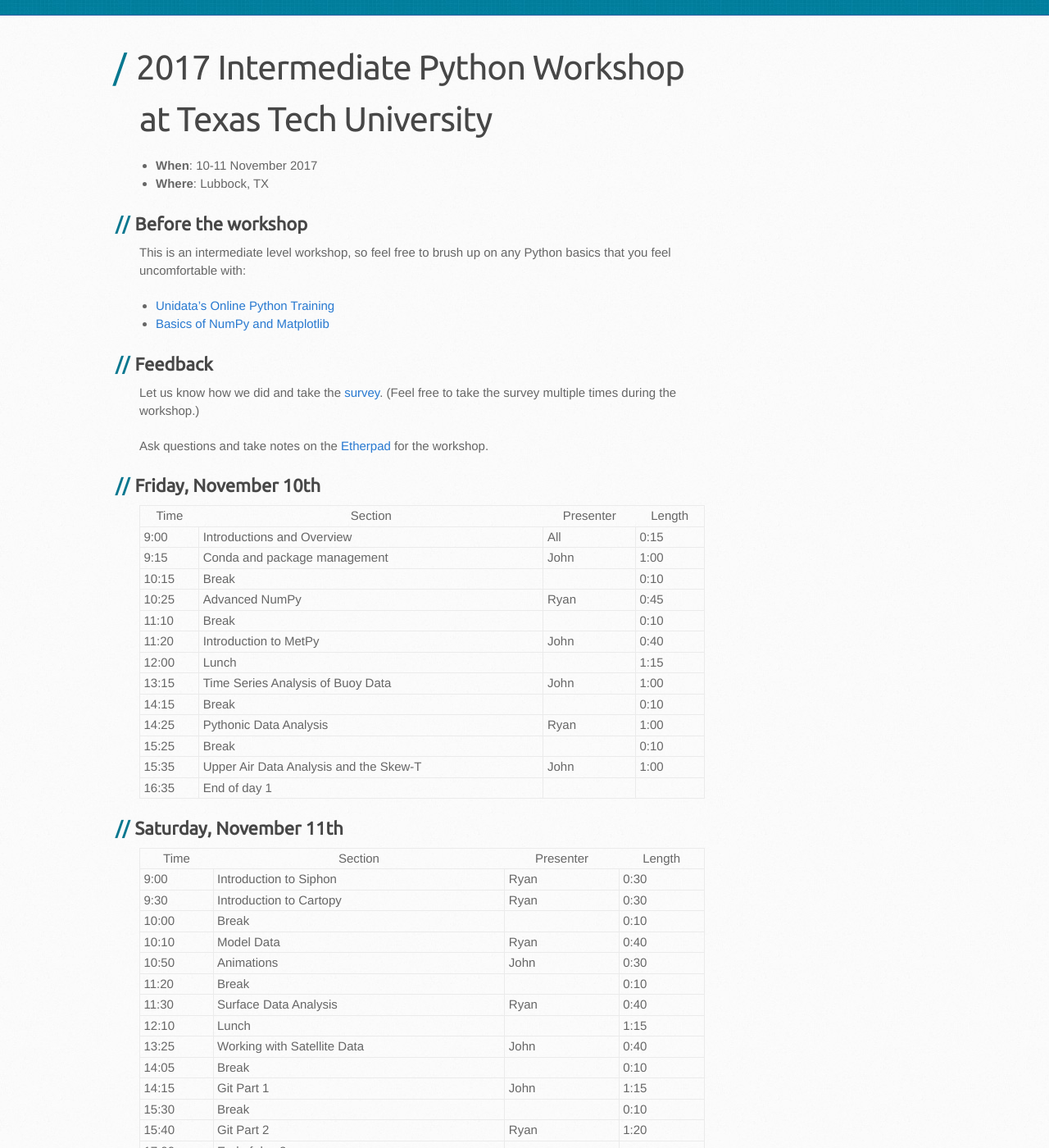
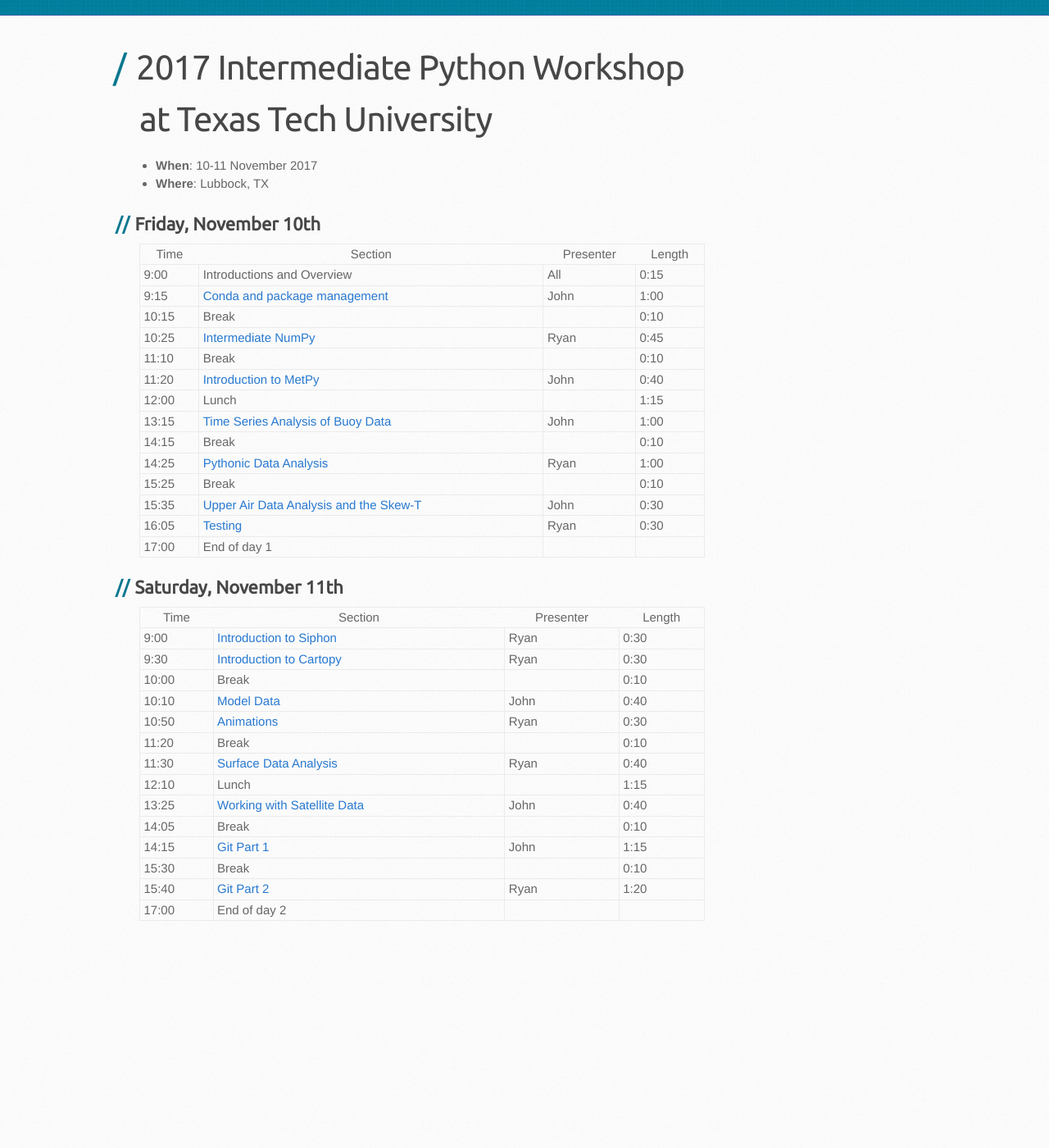
Before and after one commit to Unidata/python-workshop, a Jekyll site: the page built from events/ttu2017.md, in a window 1280 px wide and 1400 px high, scrolled down 360 px. Shown: the whole window at 82% size. Built offline with Jekyll 4.4.1, drawn with Linux system fonts in a browser that asks for light colours; some web fonts are replaced; our own code applies the rules of GitHub Pages for plain Markdown files; after the commit the page ends 1506 px from its top, so only the background shows below that.

Commit message:
Add links to tagged TTU 2017 content.

```diff
--- a/events/ttu2017.md
+++ b/events/ttu2017.md
@@ -6,50 +6,40 @@
 - **When**: 10-11 November 2017
 - **Where**: Lubbock, TX
 
-## Before the workshop
-This is an intermediate level workshop, so feel free to brush up on any Python
-basics that you feel uncomfortable with:
-- [Unidata's Online Python Training](https://unidata.github.io/online-python-training)
-- [Basics of NumPy and Matplotlib](http://nbviewer.jupyter.org/github/Unidata/unidata-python-workshop/blob/madison2017/notebooks/Primer/Numpy and Matplotlib Basics.ipynb)
-
-## Feedback
-Let us know how we did and take the [survey](https://www.surveymonkey.com/r/RLPCPJ9). (Feel free to take the survey multiple times during the workshop.)
-
-Ask questions and take notes on the [Etherpad](https://beta.etherpad.org/p/unidata_ttu) for the workshop.
-
 ## Friday, November 10th
 
 |  Time | Section                                      | Presenter   | Length |
 |-------|----------------------------------------------|-------------|--------|
 |  9:00 | Introductions and Overview                   | All         |  0:15  |
-|  9:15 | Conda and package management                 | John        |  1:00  |
+|  9:15 | [Conda and package management](https://github.com/Unidata/unidata-python-workshop/blob/ttu2017/presentations/conda.md)                 | John        |  1:00  |
 | 10:15 | Break                                        |             |  0:10  |
-| 10:25 | Advanced NumPy                               | Ryan        |  0:45  |
+| 10:25 | [Intermediate NumPy](https://github.com/Unidata/unidata-python-workshop/blob/ttu2017/notebooks/NumPy/Intermediate%20NumPy.ipynb)                               | Ryan        |  0:45  |
 | 11:10 | Break                                        |             |  0:10  |
-| 11:20 | Introduction to MetPy                        | John        |  0:40  |
+| 11:20 | [Introduction to MetPy](https://github.com/Unidata/unidata-python-workshop/blob/ttu2017/notebooks/Metpy_Introduction/Introduction%20to%20MetPy.ipynb)                        | John        |  0:40  |
 | 12:00 | Lunch                                        |             |  1:15  |
-| 13:15 | Time Series Analysis of Buoy Data            | John        |  1:00  |
+| 13:15 | [Time Series Analysis of Buoy Data](https://github.com/Unidata/unidata-python-workshop/blob/ttu2017/notebooks/Time_Series/Basic%20Time%20Series%20Plotting.ipynb)            | John        |  1:00  |
 | 14:15 | Break                                        |             |  0:10  |
-| 14:25 | Pythonic Data Analysis                       | Ryan        |  1:00  |
+| 14:25 | [Pythonic Data Analysis](https://github.com/Unidata/unidata-python-workshop/tree/ttu2017/notebooks/Pythonic_Data_Analysis)                       | Ryan        |  1:00  |
 | 15:25 | Break                                        |             |  0:10  |
-| 15:35 | Upper Air Data Analysis and the Skew-T       | John        |  1:00  |
-| 16:35 | End of day 1                                 |             |        |
+| 15:35 | [Upper Air Data Analysis and the Skew-T](https://github.com/Unidata/unidata-python-workshop/blob/ttu2017/notebooks/Skew_T/Upper%20Air%20and%20the%20Skew-T%20Log-P.ipynb)       | John        |  0:30  |
+| 16:05 | [Testing](https://github.com/Unidata/unidata-python-workshop/tree/ttu2017/presentations/Testing)                                  | Ryan | 0:30 |
+| 17:00 | End of day 1                                 |             |        |
 
 ## Saturday, November 11th
 
 |  Time | Section                                      | Presenter   | Length |
 |-------|----------------------------------------------|-------------|--------|
-|  9:00 | Introduction to Siphon                       | Ryan        |  0:30  |
-|  9:30 | Introduction to Cartopy                      | Ryan        |  0:30  |
+|  9:00 | [Introduction to Siphon](https://github.com/Unidata/unidata-python-workshop/blob/ttu2017/notebooks/Siphon/Siphon%20Overview.ipynb)                       | Ryan        |  0:30  |
+|  9:30 | [Introduction to Cartopy](https://github.com/Unidata/unidata-python-workshop/blob/ttu2017/notebooks/CartoPy/CartoPy.ipynb)                      | Ryan        |  0:30  |
 | 10:00 | Break                                        |             |  0:10  |
-| 10:10 | Model Data                                   | Ryan        |  0:40  |
-| 10:50 | Animations                                   | John        |  0:30  |
+| 10:10 | [Model Data](https://github.com/Unidata/unidata-python-workshop/blob/ttu2017/notebooks/Model_Data/Downloading%20model%20fields%20with%20NCSS.ipynb)                                   | John        |  0:40  |
+| 10:50 | [Animations](https://github.com/Unidata/unidata-python-workshop/blob/ttu2017/notebooks/Animation/Creating%20Animations.ipynb)                                   | Ryan        |  0:30  |
 | 11:20 | Break                                        |             |  0:10  |
-| 11:30 | Surface Data Analysis                        | Ryan        |  0:40  |
+| 11:30 | [Surface Data Analysis](https://github.com/Unidata/unidata-python-workshop/blob/ttu2017/notebooks/Surface_Data/Surface%20Data%20with%20Siphon%20and%20MetPy.ipynb)                        | Ryan        |  0:40  |
 | 12:10 | Lunch                                        |             |  1:15  |
-| 13:25 | Working with Satellite Data                  | John        |  0:40  |
+| 13:25 | [Working with Satellite Data](https://github.com/Unidata/unidata-python-workshop/blob/ttu2017/notebooks/Satellite_Data/Working%20with%20Satellite%20Data.ipynb)                  | John        |  0:40  |
 | 14:05 | Break                                        |             |  0:10  |
-| 14:15 | Git Part 1                                   | John        |  1:15  |
+| 14:15 | [Git Part 1](https://github.com/Unidata/unidata-python-workshop/blob/ttu2017/presentations/git.md)                                   | John        |  1:15  |
 | 15:30 | Break                                        |             |  0:10  |
-| 15:40 | Git Part 2                                   | Ryan        |  1:20  |
+| 15:40 | [Git Part 2](https://github.com/Unidata/unidata-python-workshop/blob/ttu2017/presentations/git.md)                                  | Ryan        |  1:20  |
 | 17:00 | End of day 2                                 |             |        |
```
Also changed, not shown: index.md (+2 -1 lines).
